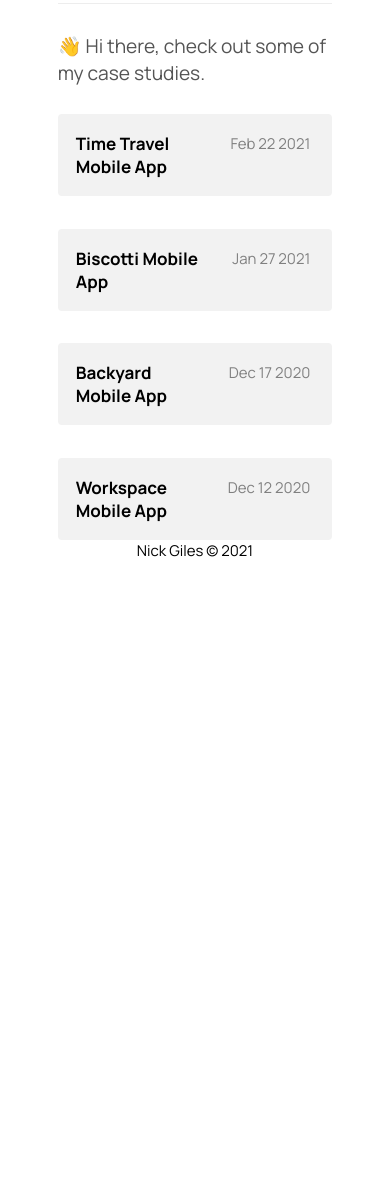
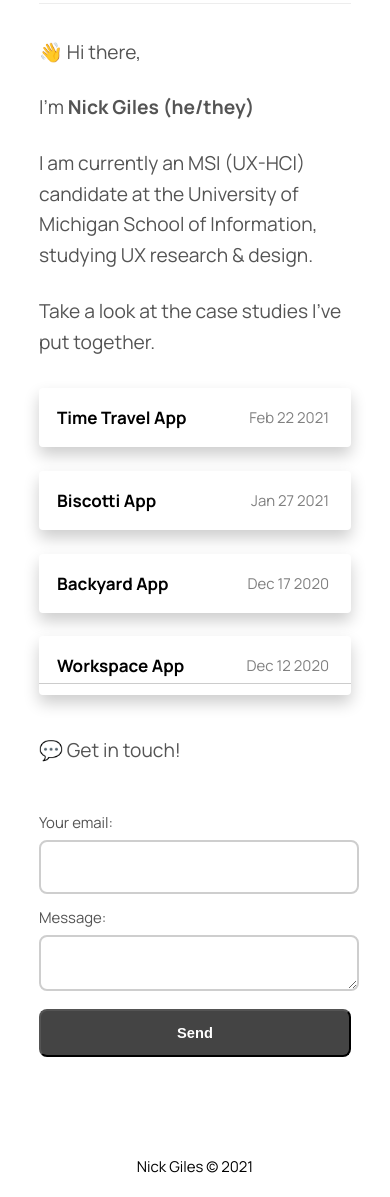
Before and after one commit to Nicholasdgiles/Nicholasdgiles.github.io, a plain HTML site: page index.html in a window 390 px wide. Shown: the part 445-1642 px from the top of the page. Before the commit the page ends 1027 px from the top, so only its background shows below. Drawn offline with Linux system fonts and the light colour scheme.

Commit message:
visual updates

```diff
--- a/css/style.css
+++ b/css/style.css
@@ -19,14 +19,14 @@ h2 {
 }
 
 h3 {
-  margin-top: 20%;
-  margin-bottom: 8%;
+  margin-top: 8%;
+  margin-bottom: 6%;
   font-size: 0.95em;
 }
 
 h4 {
-  margin-top: 12%;
-  margin-bottom: 8%;
+  margin-top: 6%;
+  margin-bottom: 4%;
   font-size: 0.8em;
 }
 
@@ -36,8 +36,8 @@ a {
 }
 
 p {
-  margin-top: 8%;
-  margin-bottom: 8%;
+  margin-top: 4%;
+  margin-bottom: 4%;
   font-size: 0.8em;
   line-height: 1.65em;
   color: #545454;
@@ -59,15 +59,60 @@ figcaption {
 }
 
 hr {
-  margin-top:16%;
-  margin-bottom: 16%;
+  margin-top:8%;
+  margin-bottom: 8%;
 }
 
 footer {
-  margin-top: 26%;
+  margin-top: 12%;
   margin-bottom: 6%;
   text-align: center;
   font-size: 0.7em;
+}
+
+
+/* FORM */
+
+form {
+  font-size: 0.7em;
+  padding-top: 4%;
+}
+
+textarea {
+  border: 2px solid #CECECE;
+  border-radius: 8px;
+  width: 100%;
+  padding-top: ;
+  padding-bottom: ;
+  min-height: 48px;
+  width: 97%;
+}
+
+input {
+  border: 2px solid #CECECE;
+  border-radius: 8px;
+  width: 97%;
+  height: 48px;
+}
+
+.form-submit {
+  min-height: 48px;
+
+  background-color: #444444;
+  font-weight: 700;
+  font-size: 11pt;
+  color: white;
+  border-radius: 8px;
+  width: 100%;
+}
+
+.field {
+padding-bottom: 16px;
+}
+
+.label {
+  padding-bottom: 10px;
+  color: #545454;
 }
 
 
@@ -190,12 +235,12 @@ footer {
 .speechbubble {
  margin-left: 10%;
  margin-right: 10%;
- padding-top: 10%;
+ padding-top: 6%;
  border-top: 1px solid #ededed;
 }
 
 .speechbubbbletext {
-  line-height: 140%;
+  line-height: 160%;
   font-size: 0.9em;
 }
 
@@ -205,7 +250,7 @@ footer {
   grid-gap: 10%;
   margin-left: 10%;
   margin-right: 10%;
-  margin-top: 10%;
+  margin-top: 6%;
   margin-bottom: 15%;
   text-decoration: none;
   color: black;
@@ -215,12 +260,16 @@ footer {
 /* PROJECT CARDS */
 
 .project_card {
- background-color: #f2f2f2;
  border-radius: 4px;
+   box-shadow: 0px 8px 16px 0px rgba(0,0,0,0.2);
+
+
 }
 
 .project_card:hover {
   background-color: #ffdab9;
+  box-shadow: 0px 8px 16px 0px rgba(0,0,0,0.2);
+
 }
 
 .project_name {
@@ -251,13 +300,19 @@ margin-top: 16%;
 width: 100%;
 }
 
+.partialwidth {
+width: 60%;
+margin-left:20%;
+margin-right:20%;
+}
+
 .centered_heading {
 text-align: center;
 }
 
 .bodycontent {
-  margin-left: 6%;
-  margin-right: 6%;
+  margin-left: 10%;
+  margin-right: 10%;
 }
 
 .project_title {
@@ -311,6 +366,19 @@ text-align: center;
    border-top: 1px solid #ededed;
   }
 
+  hr {
+    margin-top:16%;
+    margin-bottom: 16%;
+  }
+
+  p {
+    margin-top: 8%;
+    margin-bottom: 8%;
+    font-size: 0.8em;
+    line-height: 1.65em;
+    color: #545454;
+  }
+
   .bottom_nav {
     margin-top: 8%;
     }
@@ -320,6 +388,19 @@ text-align: center;
     margin-bottom: 6%;
     text-align: center;
     font-size: 0.7em;
+  }
+
+  form {
+    font-size: 0.7em;
+    padding-top: 8%;
+  }
+
+  textarea {
+    width: 100%;
+  }
+
+  input {
+    width: 100%;
   }
 
 }
@@ -366,6 +447,16 @@ text-align: center;
     padding-top:8%;
   }
 
+  h3 {
+    margin-top: 20%;
+    margin-bottom: 8%;
+  }
+
+  h4 {
+    margin-top: 12%;
+    margin-bottom: 8%;
+  }
+
   footer {
     margin-top: 26%;
     margin-bottom: 6%;
--- a/index.html
+++ b/index.html
@@ -80,16 +80,18 @@
               </nav>
             </nav>
 
-    <div class="bodycontent">
         <div class = "speechbubble">
-          <p class = "speechbubbbletext">👋 Hi there, check out some of my case studies.</p>
+          <p class = "speechbubbbletext">👋 Hi there,</p>
+            <p class = "speechbubbbletext">I'm <strong>Nick Giles (he/they)</strong></p>
+            <p class = "speechbubbbletext">I am currently an MSI (UX-HCI) candidate at the University of Michigan School of Information, studying UX research & design.</p>
+            <p class = "speechbubbbletext">Take a look at the case studies I've put together.</p>
         </div>
         <nav class = "bottom_nav">
 
                 <div class = "project_card">
                     <a href="timetravel.html">
                         <div class = "nav_time"><time datetime="22-2-2021">Feb 22 2021</time></div>
-                        <div class= "project_name">Time Travel Mobile App</div>
+                        <div class= "project_name">Time Travel App</div>
                     </a>
                 </div>
 
@@ -97,7 +99,7 @@
                 <div class = "project_card">
                     <a href="biscotti.html">
                         <div class = "nav_time"><time datetime="27-1-2020">Jan 27 2021</time></div>
-                        <div class= "project_name">Biscotti Mobile App</div>
+                        <div class= "project_name">Biscotti App</div>
                     </a>
                 </div>
 
@@ -105,21 +107,48 @@
                 <div class = "project_card">
                     <a href="backyard.html">
                         <div class = "nav_time"><time datetime="17-12-2020">Dec 17 2020</time></div>
-                        <div class= "project_name">Backyard Mobile App</div>
+                        <div class= "project_name">Backyard App</div>
                     </a>
                 </div>
 
                 <div class = "project_card">
                     <a href="workspace.html">
                         <div class = "nav_time"><time datetime="13-12-2020">Dec 12 2020</time></div>
-                        <div class= "project_name">Workspace Mobile App</div>
+                        <div class= "project_name">Workspace App</div>
                     </a>
                 </div>
 
-        </nav>
-    </div>
+      </nav>
+      <div class="bodycontent">
+
+        <hr />
+
+
+          <p class = "speechbubbbletext">💬  Get in touch!</p>
+
+
+
+        <form action="https://formspree.io/f/mayayyyw" method="POST">
+
+            <div class = "field">
+              <label>
+                <div class = "label">Your email:</div>
+                <input type="email" name="_replyto">
+              </label>
+            </div>
+
+            <div class = "field">
+              <label>
+                <div class = "label">Message:</div>
+                <textarea name="message"></textarea>
+              </label>
+            </div>
+
+            <button type="submit" class="form-submit">Send</button>
+        </form>
+      </div>
     </main>
-  <!-- add contact form to footer-->
+
   <footer>
     Nick Giles © 2021
   </footer>
```
Also changed, not shown: backyard.html (+15 -11 lines), timetravel.html (+5 -6 lines).
